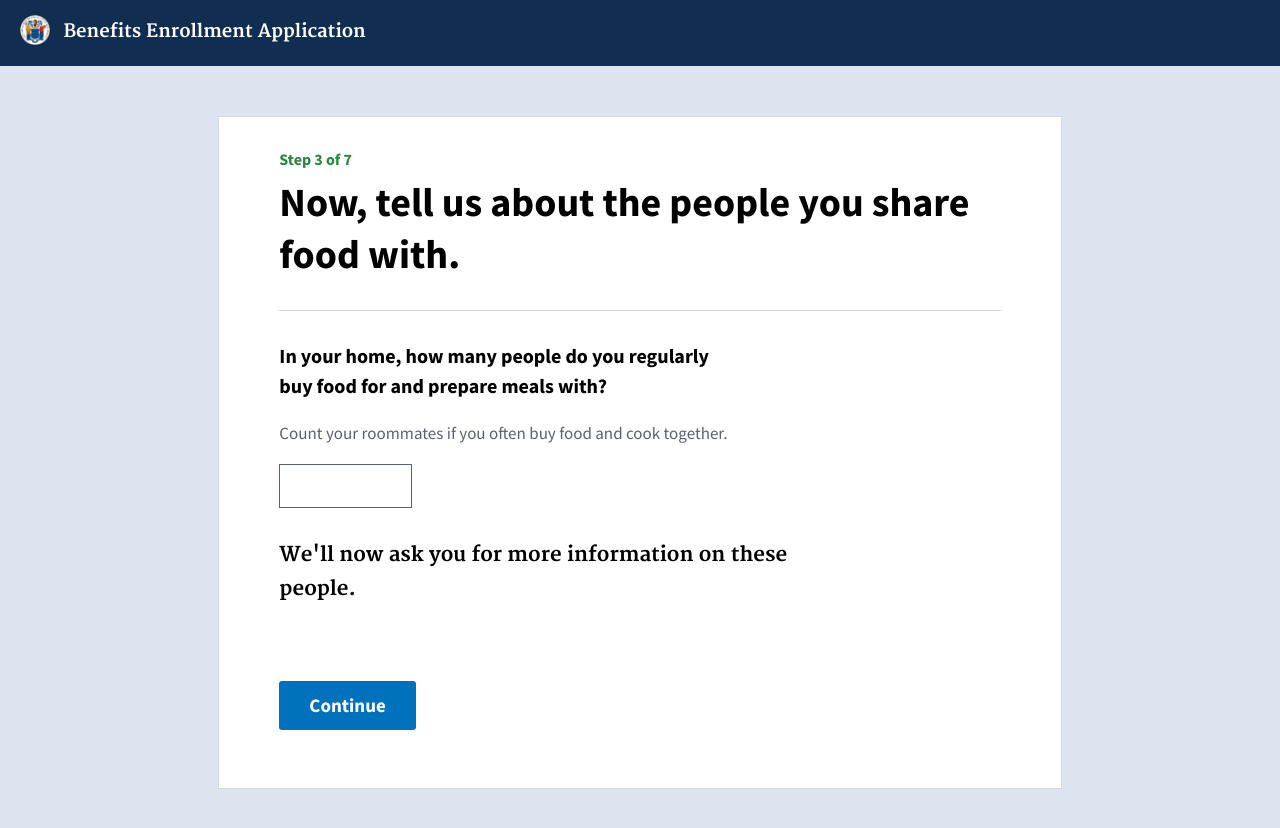
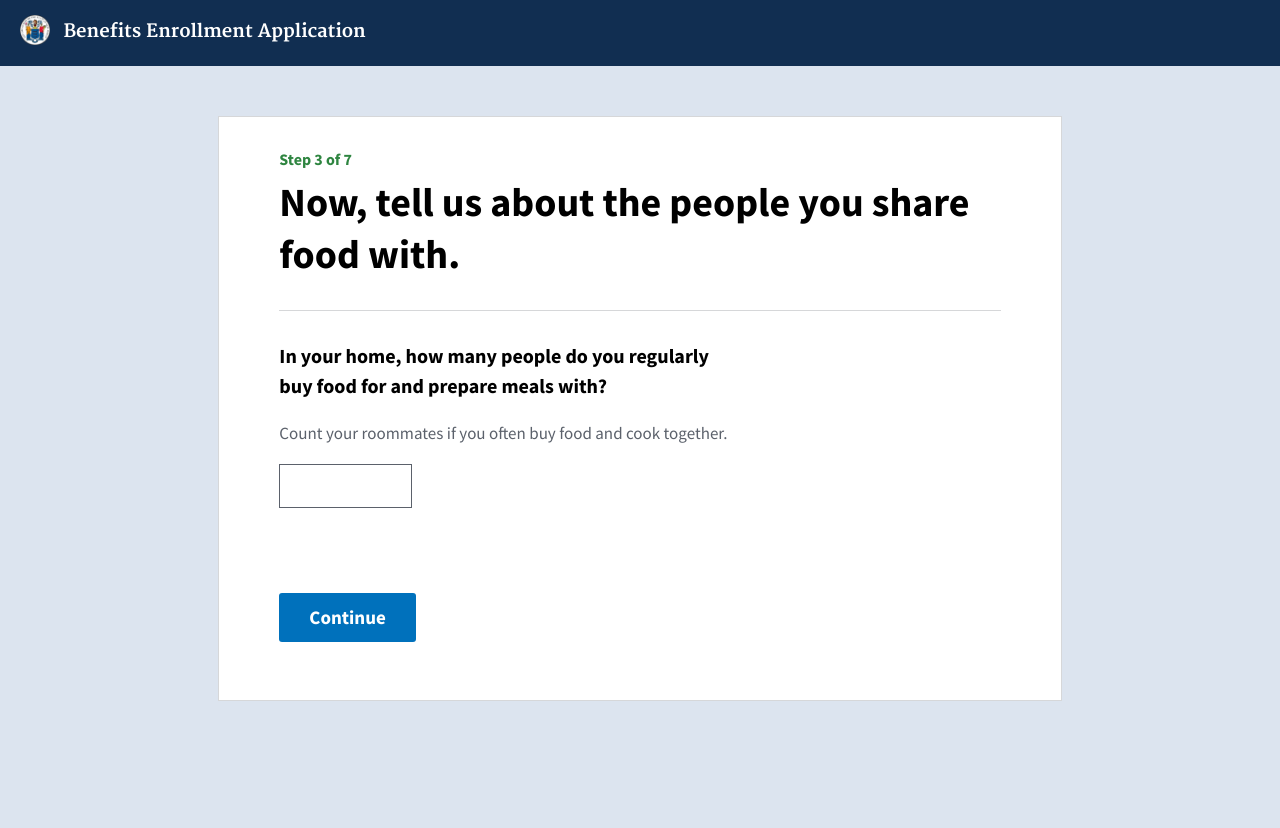
Before and after one commit to usds/benefits-enrollment-prototype, a Jekyll site: the page built from 03-basic-family/household-mealshare-review.html, in a window 1280 px wide. Shown: the top 828 px of the page. Built offline with Jekyll 4.4.1, drawn with Linux system fonts in a browser that asks for light colours.

Commit message:
Remove extra text.

```diff
--- a/03-basic-family/household-mealshare-review.html
+++ b/03-basic-family/household-mealshare-review.html
@@ -12,8 +12,6 @@ button_text: Continue
 <div class="response">
   <input class="input--short" type="tel" id="householdShareMeals" required />
 </div>
-
-<p class="usa-font-lead"><strong>We'll now ask you for more information on these people.</strong></p>
 
 <script>
   $(document).ready(function() {
```
